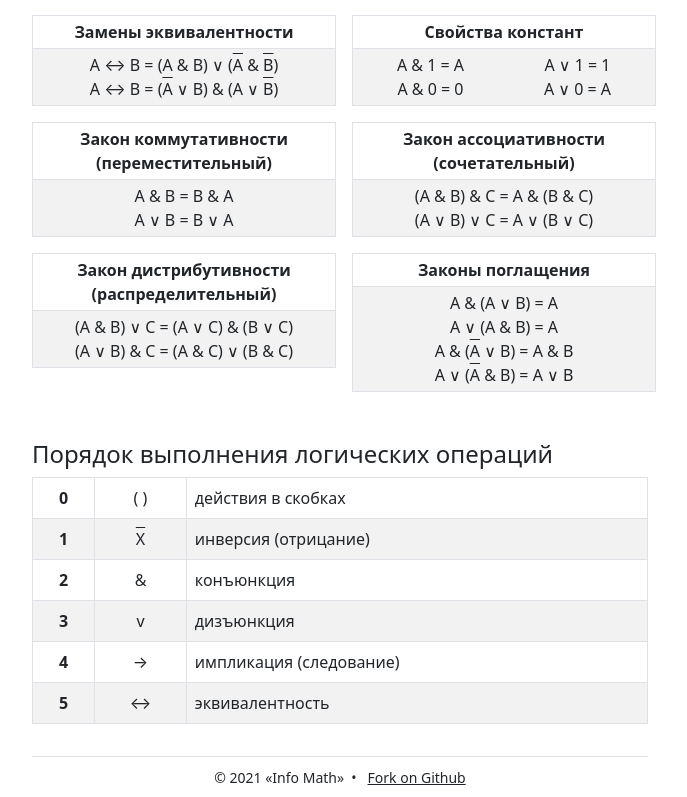
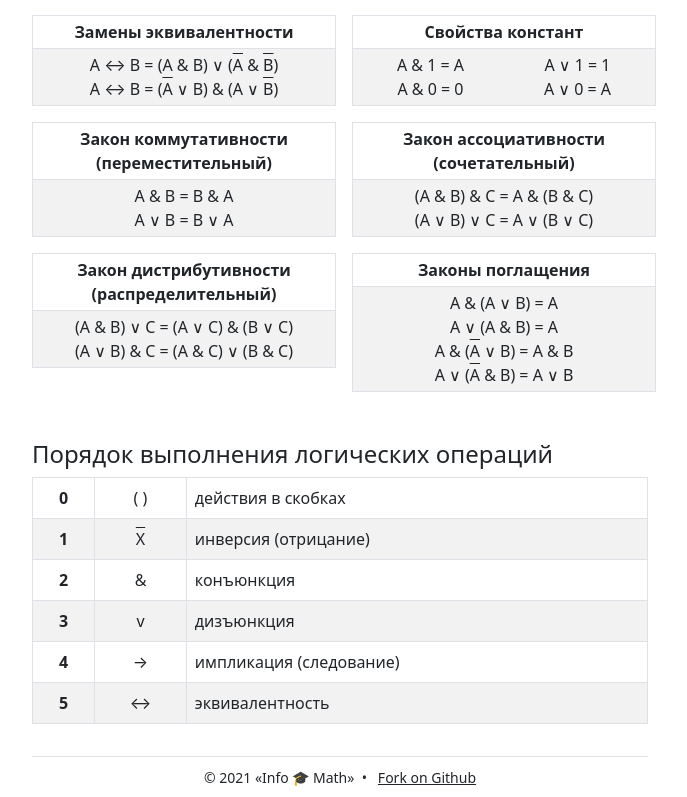
Before and after one commit to mccrush/info, a Vue app: page / in a window 1280 px wide. Shown: the part 1206-2003 px from the top of the page, without its empty margins (300-987 px from the left). Built offline with nearby package versions, Linux system fonts and the light colour scheme.

Commit message:
Add logo icons

```diff
--- a/src/components/Footer.vue
+++ b/src/components/Footer.vue
@@ -1,7 +1,7 @@
 <template>
   <footer class="footer text-center border-top mt-3 pt-2 pb-2">
     <small
-      >&copy; 2021 «Info Math»&nbsp;&nbsp;&bull;&nbsp;&nbsp;
+      >&copy; 2021 «Info 🎓 Math»&nbsp;&nbsp;&bull;&nbsp;&nbsp;
       <a
         href="https://github.com/mccrush/info"
         target="_blank"
--- a/src/views/About.vue
+++ b/src/views/About.vue
@@ -3,7 +3,7 @@
     <div class="col-12 pt-3">
       <h4>О проекте</h4>
       <p>
-        <strong>Info Math</strong> — это справочник по некоторым разделам
+        <strong>Info 🎓 Math</strong> — это справочник по некоторым разделам
         Информатики и Математики, который можно использовать при подготовке к
         экзаменам
       </p>
```
